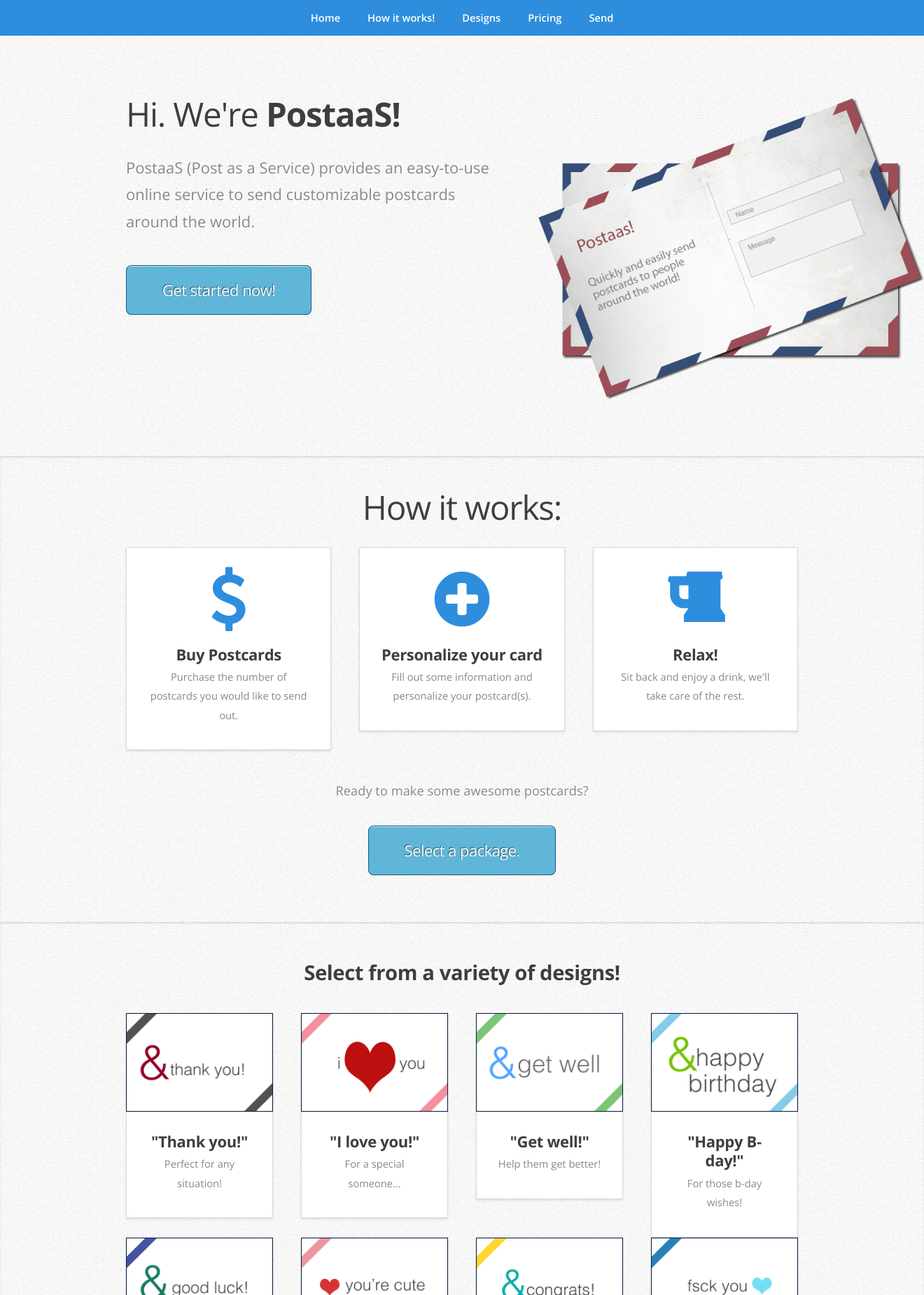
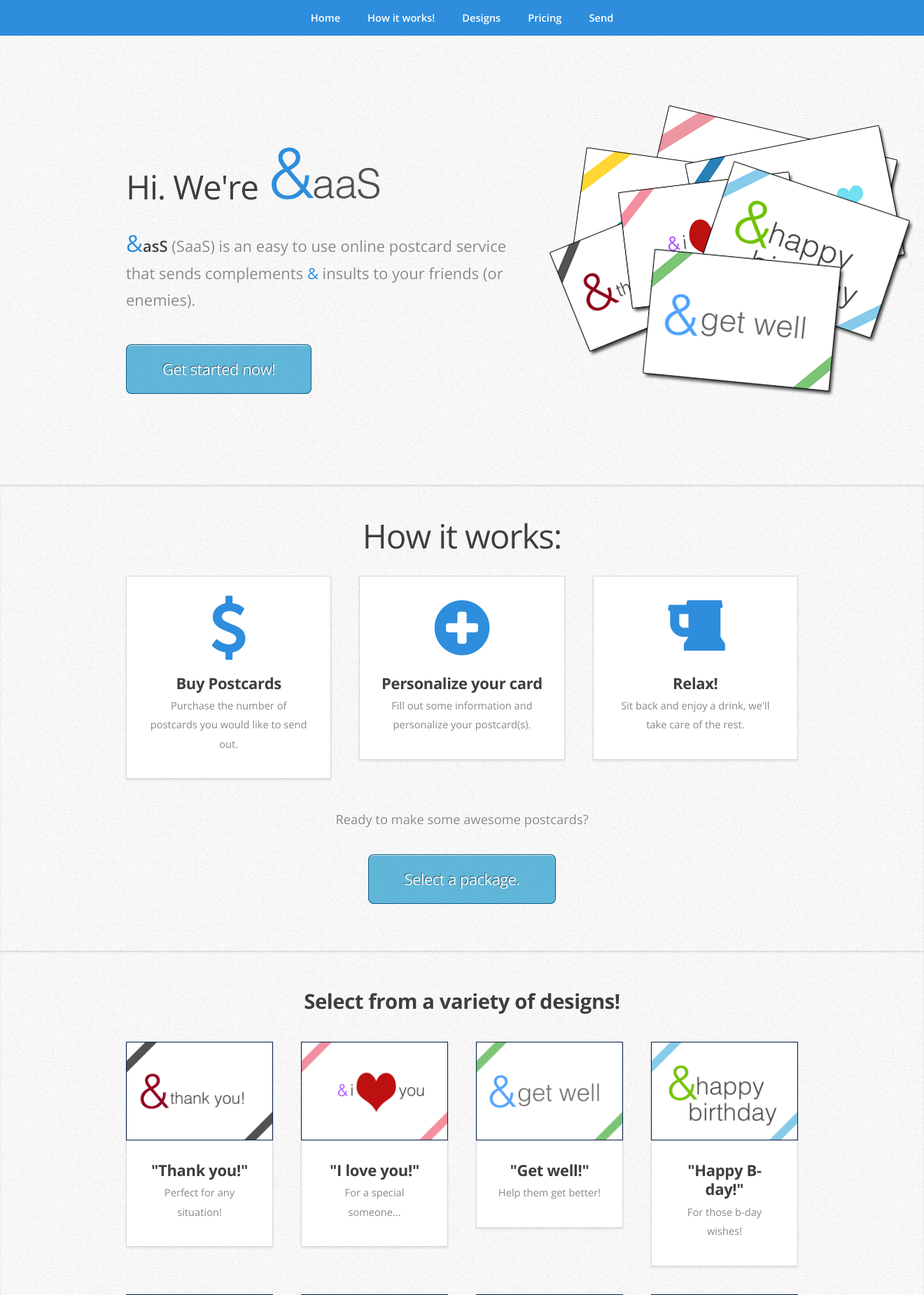
Before and after one commit to danielduan/CardSend, a PHP site: page / in a window 1320 px wide. Shown: the top 1851 px of the page at 70% size. Run offline with PHP 8.4, Linux system fonts and the light colour scheme; some libraries are stand-ins or nearby versions.

Commit message:
Finishing touches, added more postcards, logo and new name

```diff
--- a/public/css/style-desktop.css
+++ b/public/css/style-desktop.css
@@ -119,7 +119,7 @@
 
 		.wrapper-first
 		{
-			padding-top: 12em;
+			padding-top: 8em;
 		}
 
 /*********************************************************************************/
--- a/public/index.html
+++ b/public/index.html
@@ -4,7 +4,7 @@
 -->
 <html>
 	<head>
-		<title>PostaaS</title>
+		<title>SaaS</title>
 		<meta http-equiv="content-type" content="text/html; charset=utf-8" />
 		<meta name="description" content="" />
 		<meta name="keywords" content="" />
@@ -37,15 +37,15 @@
 				<article class="container" id="home">
 					<div class="row">
 						<div class="7u">
-							<header>
-								<h1>Hi. We're <strong>PostaaS!</strong></h1>
+							<header style="padding-top:2.5em">
+								<h1>Hi. We're <img src="images/logo.png"/></h1>
 							</header>
-							<p>PostaaS (Post as a Service) provides an easy-to-use online service to send customizable postcards around the world.</p>
+							<p><span style="font-size: 1.5em;color: #2E8EDD;">&</span><strong>asS</strong> (SaaS) is an easy to use online postcard service that sends complements <span style="color: #2E8EDD;">&</span> insults to your friends (or enemies).</p>
 							<a href="#how" class="button button-big">Get started now!</a>
 						</div>
 
 						<div class="4u">
-							<span><img src="images/post.png"/></span>
+							<span><img src="images/saas.png"/></span>
 						</div>
 
 					</div>
@@ -130,10 +130,8 @@
 								</article>
 							</div>
 						</div>
-				</div>
 
 						<!-- Parodies -->
-						<div class="container">
 					<div class="row">
 						<div class="3u">
 							<article class="box box-style2">
@@ -159,10 +157,9 @@
 						<div class="3u">
 							<article class="box box-style2">
 								<div class="image image-full"><img src="images/fsck.png" alt="" /></div>
-								<h3>=)</h3>
+								<h3>:)</h3>
 								<p>For everyone.</p>
 							</article>
-						</div>
 						</div>
 					</div>
 				</article>
@@ -297,7 +294,7 @@
 				</article>
 
 					<div id="copyright">Created at MHacks 2014 by Kenny Shi, Daniel Duan, Jeffrey Wang<br/>
-						&copy; 2014 PostaaS
+						&copy; 2014 &aaS
 					</div>
 			</div>
 	<script type="text/javascript" src="https://js.stripe.com/v2/"></script>
--- a/public/js/config.js
+++ b/public/js/config.js
@@ -106,7 +106,7 @@ $(function() {
 	$("#card-confirm-dialog").hide();
 	$("#choice-fsck").click(function() {
 		$("#selection-image").html('<img src="images/fsck.png" alt="" />');
-		$("#selection").text('=)');
+		$("#selection").text(':)');
 		$("#selection").attr("card-type", "fsck.pdf");
 		$("#card-confirm-dialog").show();
 	});
--- a/public/personalize.html
+++ b/public/personalize.html
@@ -1,7 +1,7 @@
 <!DOCTYPE html>
 <html>
 	<head>
-		<title>PostaaS (Post as a service!): Personalize</title>
+		<title>SaaS: Personalize</title>
 		<meta http-equiv="content-type" content="text/html; charset=utf-8" />
 		<meta name="description" content="" />
 		<meta name="keywords" content="" />
@@ -188,7 +188,7 @@
 			</article>
 			<div id="copyright">
 				<p>Created at MHacks 2014 by Kenny Shi, Daniel Duan, Jeffrey Wang</p>
-				<p>&copy; 2014 Postaas</p>
+				<p>&copy; 2014 &aaS</p>
 			</div>
 		</div>
 	</body>
```
Also changed, not shown: public/images/cute.png, public/images/fsck.png, public/images/logo.png (added), public/images/love.png, public/images/mail.png (deleted), public/images/saas.png (added), 3 other files. Lines whose indentation alone changed are shown as unchanged.
